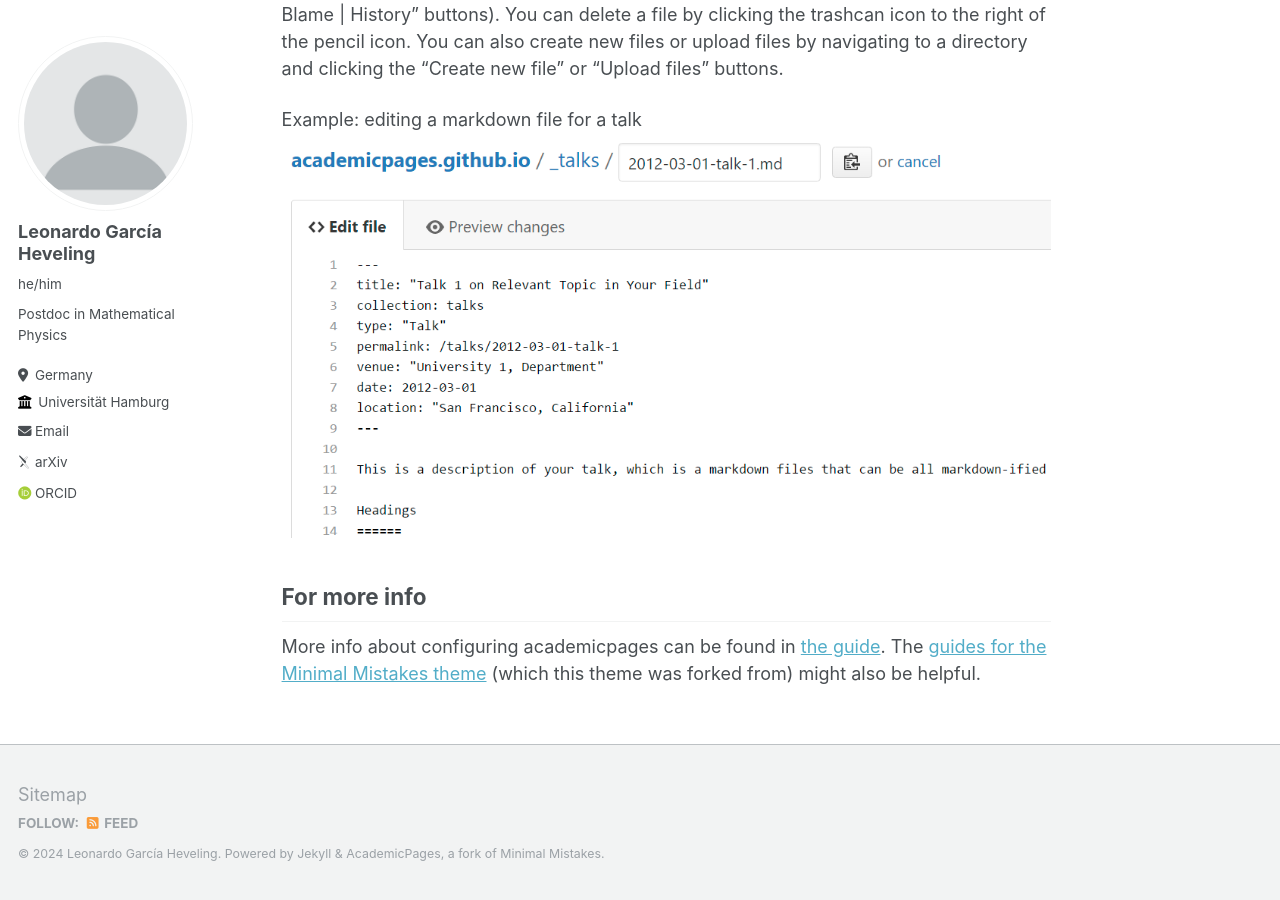
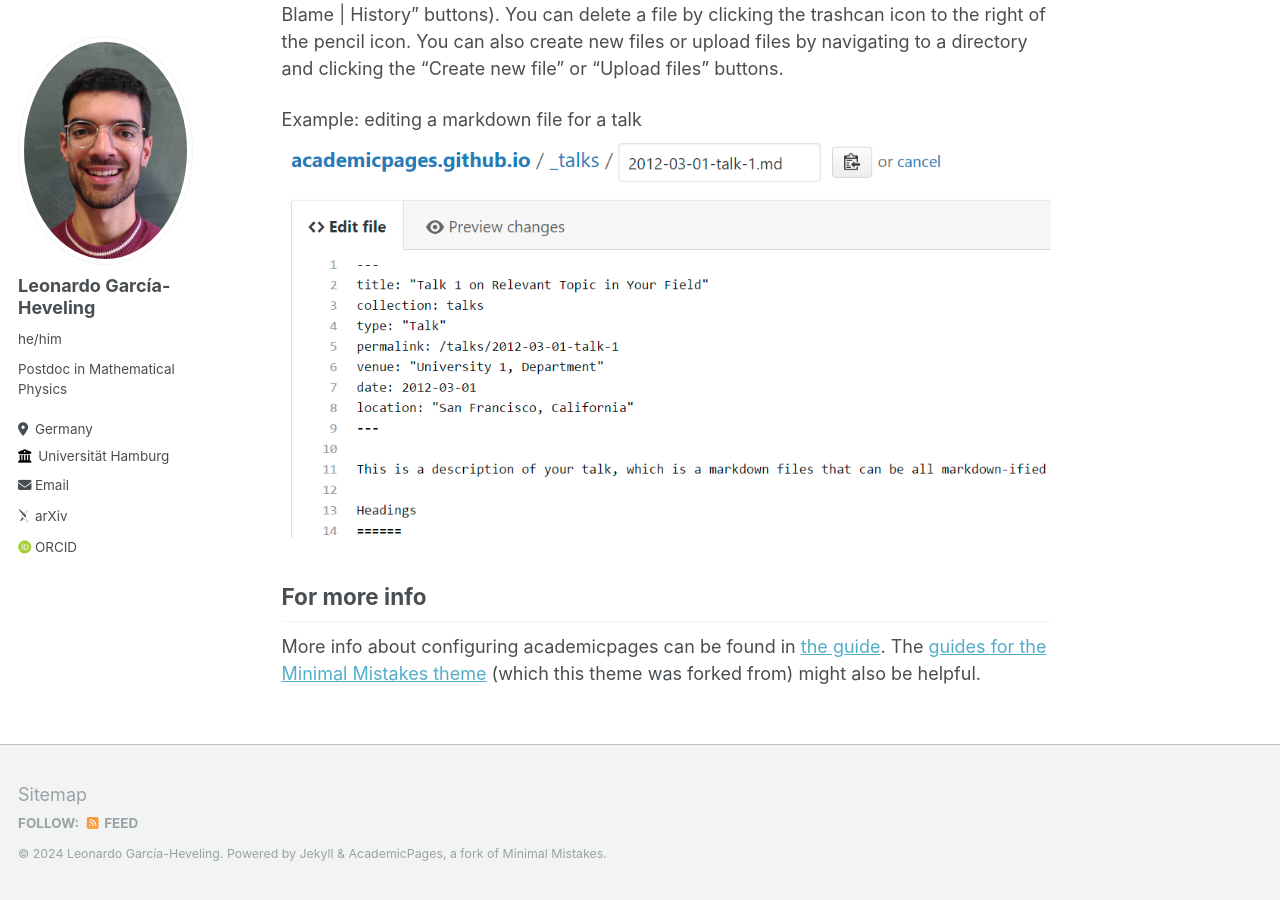
Before and after one commit to LeoGarciaHeveling/LeoGarciaHeveling.github.io, a Jekyll site: the page built from _pages/about.md, in a window 1280 px wide and 900 px high, scrolled down 2463 px. Built offline with Jekyll 4.4.1, drawn with Linux system fonts in a browser that asks for light colours; some web fonts are replaced; some of the changed text lies outside the part shown.

Commit message:
Update _config.yml

```diff
--- a/_config.yml
+++ b/_config.yml
@@ -8,9 +8,9 @@
 
 # Basic Site Settings
 locale                   : "en-US"
-title                    : "Leonardo García Heveling"
+title                    : "Leonardo García-Heveling"
 title_separator          : "-"
-name                     : &name "Leonardo García Heveling"
+name                     : &name "Leonardo García-Heveling"
 description              : &description "Postdoc in Mathematical Physics"
 url                      : https://LeoGarciaHeveling.github.io # the base hostname & protocol for your site e.g. "https://mmistakes.github.io"
 baseurl                  : "" # the subpath of your site, e.g. "/blog"
@@ -21,8 +21,8 @@ repository               : "LeoGarciaHeveling/LeoGarciaHeveling.github.io"
 #               Additional customization can be done by editing /_includes/author-profile.html
 author:
   # Biographic information
-  avatar           : "profile.png"
-  name             : "Leonardo García Heveling"
+  avatar           : "Leo.jpg"
+  name             : "Leonardo García-Heveling"
   pronouns         : "he/him"
   bio              : "Postdoc in Mathematical Physics"
   location         : "Germany"
```
